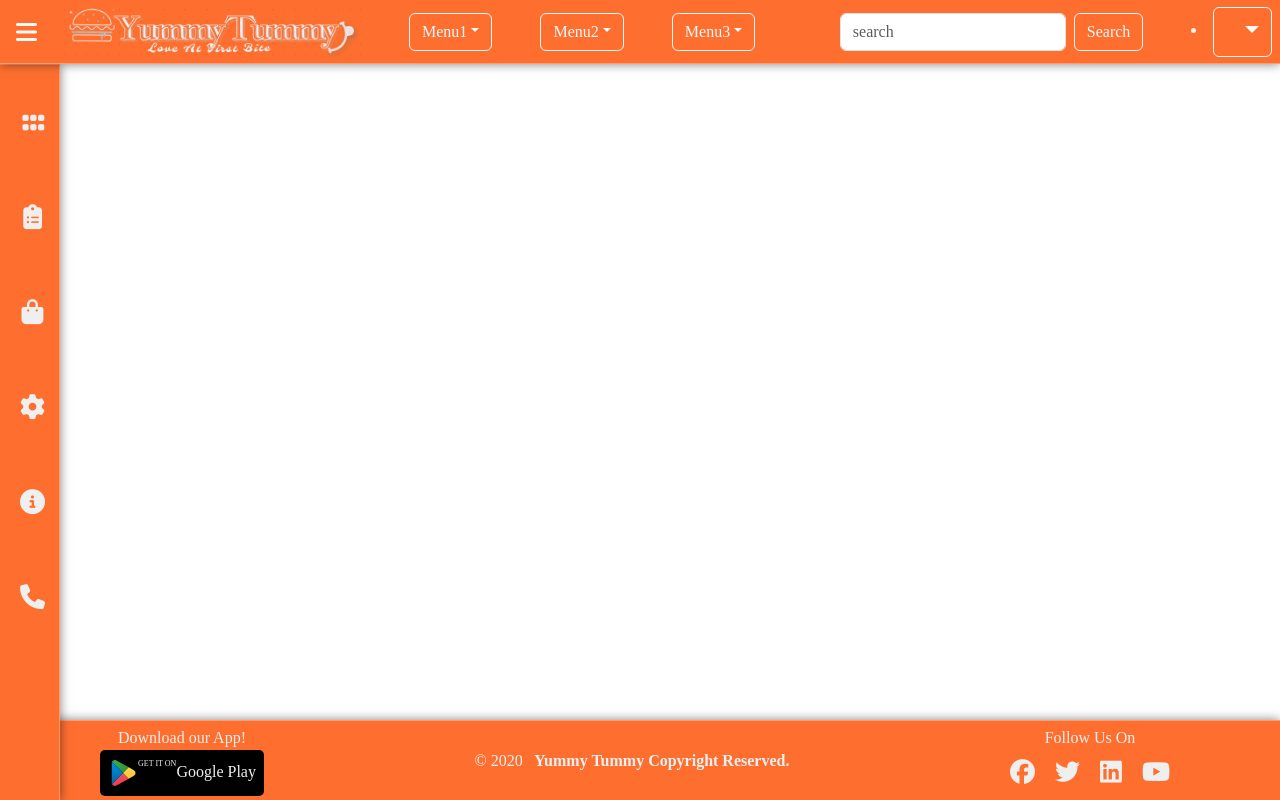
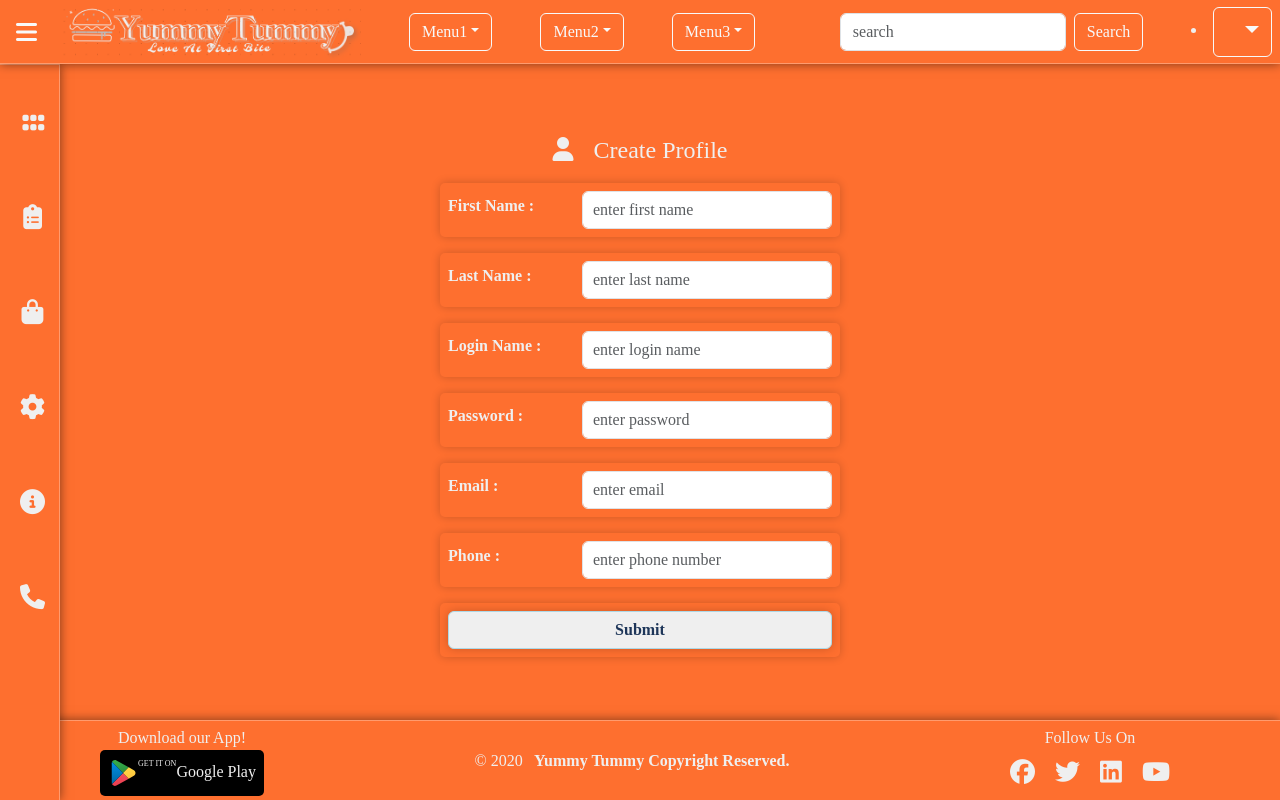
Before and after one commit to NaniBabuPallapu/fullstack_yummy_tummy_app, an Angular app in the folder angular-yummy-tummy/: page /create-user in a window 1280 px wide. Before the commit this address led to /. Built offline with nearby package versions, Linux system fonts and the light colour scheme.

Commit message:
adding create profile files

```diff
--- a/angular-yummy-tummy/src/app/app-routing.module.ts
+++ b/angular-yummy-tummy/src/app/app-routing.module.ts
@@ -7,6 +7,7 @@ import { SettingsComponent } from './components/settings/settings.component';
 import { AboutComponent } from './components/about/about.component';
 import { ContactUsComponent } from './components/contact-us/contact-us.component';
 import { DisplayProfileComponent } from './components/users/display-profile/display-profile.component';
+import { CreateProfileComponent } from './components/users/create-profile/create-profile.component';
 
 const routes: Routes = [
   {
@@ -31,6 +32,9 @@ const routes: Routes = [
     path : 'users',component : DisplayProfileComponent
   },
   {
+    path : 'create-user', component : CreateProfileComponent
+  },
+  {
      path: '', redirectTo: 'dashboard', pathMatch: 'full'
   }
 ];
--- a/angular-yummy-tummy/src/app/components/users/create-profile/create-profile.component.html
+++ b/angular-yummy-tummy/src/app/components/users/create-profile/create-profile.component.html
@@ -1 +1,37 @@
-<p>create-profile works!</p>
+<div class="create-profile">
+    <h4><i class="fa-solid fa-user"></i>Create Profile</h4>
+    <form>
+        <div class="form-group">
+            <label for="first-name" class="check-css">First Name :</label>
+            <input type="text" id="first-name" class="form-control" placeholder="enter first name">
+        </div>
+
+        <div class="form-group">
+            <label for="last-name" class="check-css">Last Name :</label>
+            <input type="text" id="last-name" class="form-control" placeholder="enter last name">
+        </div>
+
+        <div class="form-group">
+            <label for="login-name" class="check-css">Login Name :</label>
+            <input type="text" id="login-name" class="form-control" placeholder="enter login name">
+        </div>
+
+        <div class="form-group">
+            <label for="password" class="check-css">Password :</label>
+            <input type="text" id="password" class="form-control" placeholder="enter password">
+        </div>
+
+        <div class="form-group">
+            <label for="email" class="check-css">Email :</label>
+            <input type="text" id="email" class="form-control" placeholder="enter email">
+        </div>
+
+        <div class="form-group">
+            <label for="phone" class="check-css">Phone :</label>
+            <input type="text" id="phone" class="form-control" placeholder="enter phone number">
+        </div>
+        <div class="form-group">
+            <button type="submit" class="btn btn-primary">Submit</button>
+        </div>
+    </form>
+</div>
--- a/angular-yummy-tummy/src/app/components/users/create-profile/create-profile.component.scss
+++ b/angular-yummy-tummy/src/app/components/users/create-profile/create-profile.component.scss
@@ -0,0 +1,57 @@
+.create-profile .fa-user {
+    margin-right: 20px;
+}
+
+.create-profile {
+    background-color: #FE6F2F;
+    color: #EFEFEF;
+    height: 100vh;
+    display: flex;
+    justify-content: center;
+    align-items: center;
+    flex-direction: column;
+    gap: 10px;
+    padding-top: 10px;
+    padding-bottom: 1px;
+    font-weight: bold;
+}
+
+.form-group {
+    text-align: center;
+    border-radius: 5px;
+    box-shadow: 0px 0px 10px rgba(0, 0, 0, 0.2);
+    padding: 8px; /* Add padding to form-group */
+    width: 400px;  /* Adjust the width to your preference */
+    display: flex;
+    flex-direction: row;
+    align-items: center;
+    justify-content: space-between;
+}
+
+.form-control {
+    width: 250px; /* Adjust the width to your preference */
+    padding: 10px;
+    margin-left: 10px; /* Add space between label and input */
+}
+
+.form-group .check-css label {
+    flex: 1;
+    text-align: right;
+    margin-right: 10px; /* Add space between label and input */
+}
+
+.form-group .check-css input {
+    flex: 2;
+    margin-left: 10px;
+}
+
+.create-profile .form-group .btn-primary {
+
+    width: 100%; /* Make the button as wide as the form-group */
+    background-color: #EFEFEF;
+    color: #1e3659 ;
+    font-weight: bold;
+    border: 1px solid lightblue;
+    box-shadow: 0px 0px 10px rgba(0, 0, 0, 0.2);
+
+}
--- a/angular-yummy-tummy/src/app/components/users/display-profile/display-profile.component.scss
+++ b/angular-yummy-tummy/src/app/components/users/display-profile/display-profile.component.scss
@@ -15,6 +15,8 @@
     gap: 20px; /* Adjust the gap as needed */
     // color: #1e3659; /* Text color */
     // font-family: Arial, sans-serif; /* Font family */
+    // color: #1e3659; /* Change text color when hovering */
+    // background-color: #fff; /* Change background color when hovering */
 }
 
 .user-details {
--- a/angular-yummy-tummy/src/app/layouts/header/header.component.html
+++ b/angular-yummy-tummy/src/app/layouts/header/header.component.html
@@ -65,7 +65,8 @@
             <button class="btn btn-outline-light dropdown-toggle fa-solid fa-user" data-bs-toggle="dropdown"></button>
             <ul class="dropdown-menu custom-dropdown-menu dropdown-menu-end">
                 <li><a class="dropdown-item" href="#" routerLink="/users" routerLinkActive="active">Your Profile</a></li>
-                <li><a class="dropdown-item" href="#" routerLink="/update-profile">Update Profile</a></li>
+                <li><a class="dropdown-item" href="#" routerLink="/create-user">Create Profile</a></li>
+                <li><a class="dropdown-item" href="#" routerLink="/update-user">Update Profile</a></li>
                 <li><a class="dropdown-item" href="#">Delete Profile</a></li>
                 <li><a class="dropdown-item" href="#">Log Out</a></li>
             </ul>
--- a/angular-yummy-tummy/src/app/layouts/header/header.component.scss
+++ b/angular-yummy-tummy/src/app/layouts/header/header.component.scss
@@ -41,7 +41,7 @@ nav-link{
 .custom-dropdown-menu{
     background-color: #FE6F2F; /* Footer background color (dark gray) */ //FE6F2F
     border-radius: 5px; /* Add rounded corners */
-    border: 1px solid #ccc;
+    border: 1px solid #EFEFEF;
     box-shadow: 0px 0px 10px rgba(0, 0, 0, 0.2);
 
 }
--- a/angular-yummy-tummy/src/app/services/user.service.ts
+++ b/angular-yummy-tummy/src/app/services/user.service.ts
@@ -23,7 +23,7 @@ export class UserService {
   }
 
   getUserById(id : number):Observable<User>{
-    return this.httpClient.get<User>(`${this.baseUrl}/get-user/${id}`);
+    return this.httpClient.get<User>(`${this.baseUrl}/display-user/${id}`);
   }
 
   createUser(user : User):Observable<User>{
--- a/angular-yummy-tummy/src/index.html
+++ b/angular-yummy-tummy/src/index.html
@@ -3,7 +3,7 @@
 
 <head>
   <meta charset="utf-8">
-  <title>AngularYummyTummy</title>
+  <title>Yummy-Tummy</title>
   <base href="/">
   <meta name="viewport" content="width=device-width, initial-scale=1">
   <link rel="icon" type="image/x-icon" href="favicon.ico">
```
Also changed, not shown: 1 other file (tests, documents, lock files or other folders).
